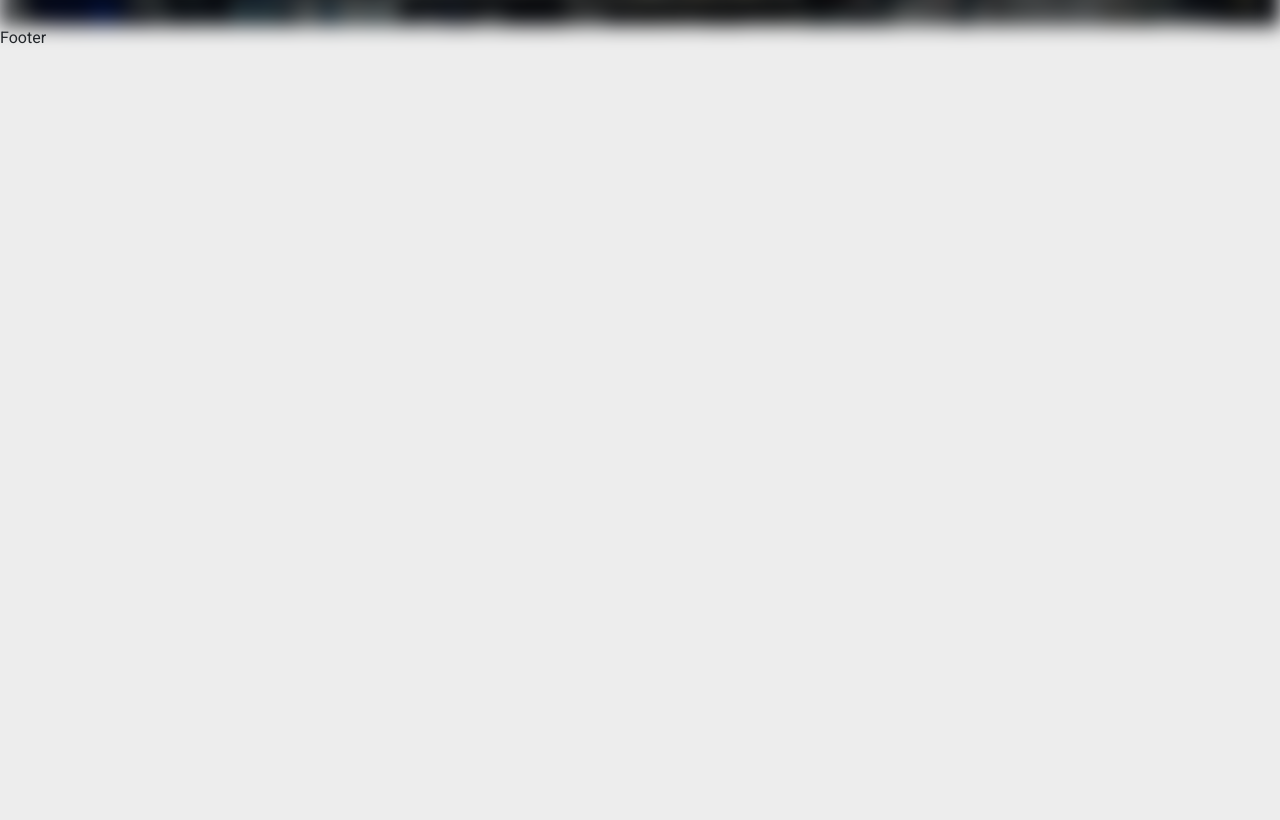
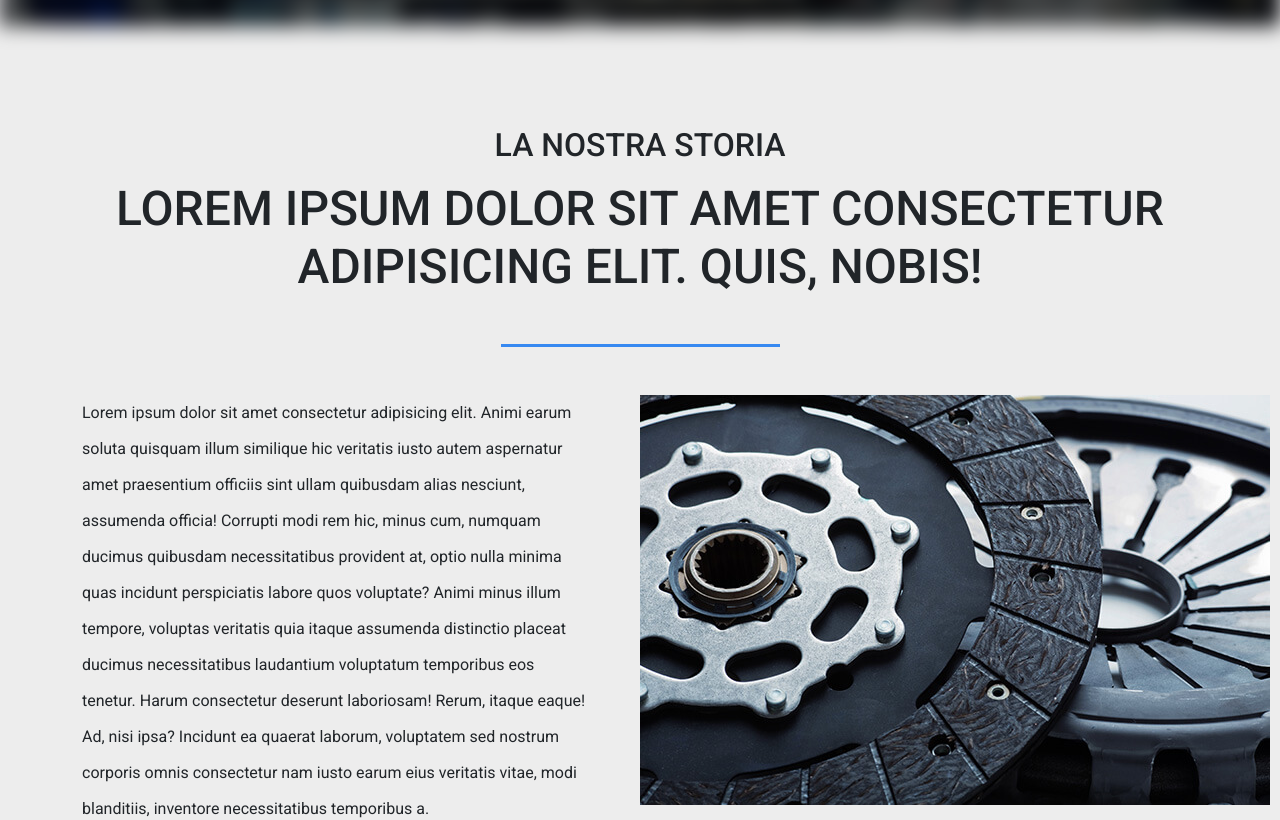
Before and after one commit to marcocnc/autoricambi-alex, a React (Vite) app: page / in a window 1280 px wide. Shown: the part 900-1720 px from the top of the page. Before the commit the page ends 950 px from the top, so only its background shows below. Built offline with nearby package versions, Linux system fonts and the light colour scheme.

Commit message:
feat: created about section

```diff
--- /dev/null
+++ b/src/components/partials/About/About.jsx
@@ -0,0 +1,32 @@
+import clutch from '../../../assets/img/frizione.jpg';
+
+const About = () => {
+    return (
+        <section id="about" className="section-divider">
+            <div className="container">
+                <div className="about-titles text-center mb-5">
+                    <h2 className="mb-3">LA NOSTRA STORIA</h2>
+                    <h6 className="second-title">
+                        Lorem ipsum dolor sit amet consectetur adipisicing elit. Quis, nobis!
+                    </h6>
+                </div>
+
+                <div className="divider-wrapper">
+                    <div className="divider"></div>
+                </div>
+
+                <div className="story-container mt-5 d-flex flex-column flex-lg-row justify-content-between align-items-start">
+                    <div className="story-content mt-lg-0 me-lg-5">
+                        <p> Lorem ipsum dolor sit amet consectetur adipisicing elit. Animi earum soluta quisquam illum similique hic veritatis iusto autem aspernatur amet praesentium officiis sint ullam quibusdam alias nesciunt, assumenda officia! Corrupti modi rem hic, minus cum, numquam ducimus quibusdam necessitatibus provident at, optio nulla minima quas incidunt perspiciatis labore quos voluptate? Animi minus illum tempore, voluptas veritatis quia itaque assumenda distinctio placeat ducimus necessitatibus laudantium voluptatum temporibus eos tenetur. Harum consectetur deserunt laboriosam! Rerum, itaque eaque! Ad, nisi ipsa? Incidunt ea quaerat laborum, voluptatem sed nostrum corporis omnis consectetur nam iusto earum eius veritatis vitae, modi blanditiis, inventore necessitatibus temporibus a.</p>
+                    </div>
+
+                    <div className="story-img mt-3 mt-lg-0">
+                        <img src={clutch} alt="frizione" />
+                    </div>
+                </div>
+            </div>
+        </section>
+    )
+}
+
+export default About;
--- a/src/components/structure/Main.jsx
+++ b/src/components/structure/Main.jsx
@@ -1,8 +1,12 @@
 import Jumbotron from "../partials/Jumbotron/Jumbotron.jsx";
+import About from "../partials/About/About.jsx";
 
 const Main = () => {
     return (
-        <Jumbotron />
+        <>
+            <Jumbotron />
+            <About />
+        </>
     )
 }
 
--- a/src/scss/index.scss
+++ b/src/scss/index.scss
@@ -1,8 +1,44 @@
 @use './vars/vars.scss' as *;
 @import './partials/Header/header.scss';
-@import './partials//Jumbotron/jumbotron.scss';
+@import './partials/Jumbotron/jumbotron.scss';
+@import './partials/About/about.scss';
+
+// In this file there are general styles
 
 body {
-  background-color: $main_bg_color;
-  font-family: "Roboto", sans-serif;
+    background-color: $main_bg_color;
+    font-family: "Roboto", sans-serif;
 }
+
+.section-divider{
+    margin: 100px 0;
+}
+
+.second-title{
+    text-transform: uppercase;
+    font-size: 48px;
+}
+
+.divider-wrapper{
+    display: flex;
+    justify-content: center;
+    align-items: center;
+}
+
+.divider-wrapper .divider {
+    width: 25%;
+    height: 3px;
+    background-color: #3789f1;
+}
+
+.divider-wrapper{
+    display: flex;
+    justify-content: center;
+    align-items: center;
+
+    .divider {
+        width: 25%;
+        height: 3px;
+        background-color: #3789f1;
+    }
+}
--- /dev/null
+++ b/src/scss/partials/About/about.scss
@@ -0,0 +1,26 @@
+#about {
+	.story-container {
+		.story-img {
+			width: 100%;
+		}
+		.story-content {
+			width: 100%;
+			p {
+				line-height: 36px;
+			}
+		}
+	}
+}
+
+@media screen and (min-width: 961px) {
+	#about {
+		.story-container {
+			.story-img {
+				width: 50%;
+			}
+			.story-content {
+				width: 50%;
+			}
+		}
+	}
+}
```
Also changed, not shown: src/assets/img/frizione.jpg (added).
